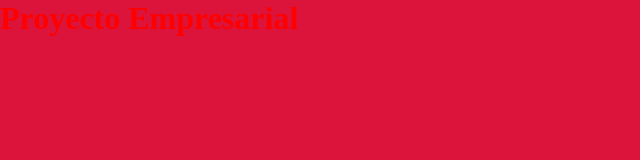
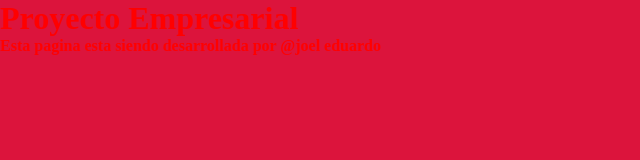
Before and after one commit to joel7fold/CursoGit, a plain HTML site: page index.html in a window 1280 px wide. Shown: the whole page, without its empty margins (0-640 px from the left). Drawn offline with Linux system fonts and the light colour scheme.

Commit message:
Update index.html
modificación echa desde GitHub ...

```diff
--- a/index.html
+++ b/index.html
@@ -8,5 +8,6 @@
 </head>
 <body>
     <h1>Proyecto Empresarial</h1>
+    <p>Esta pagina esta siendo desarrollada por @joel eduardo</p>
 </body>
 </html>
```
